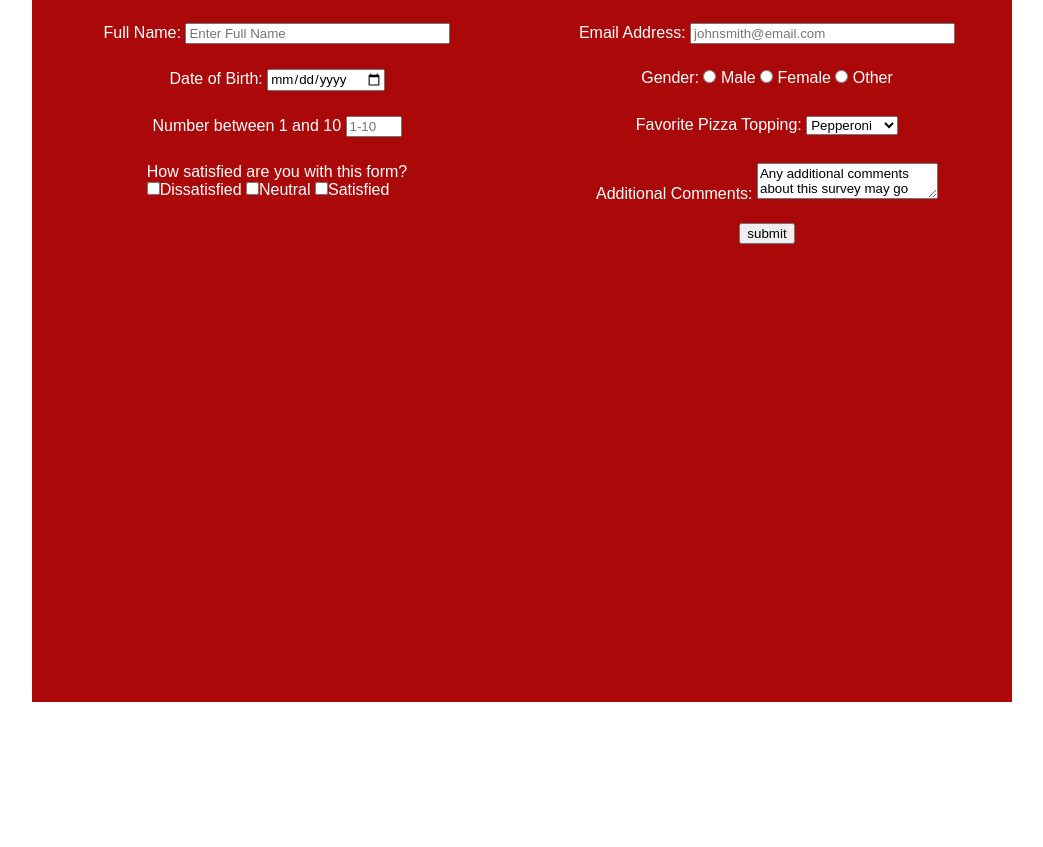
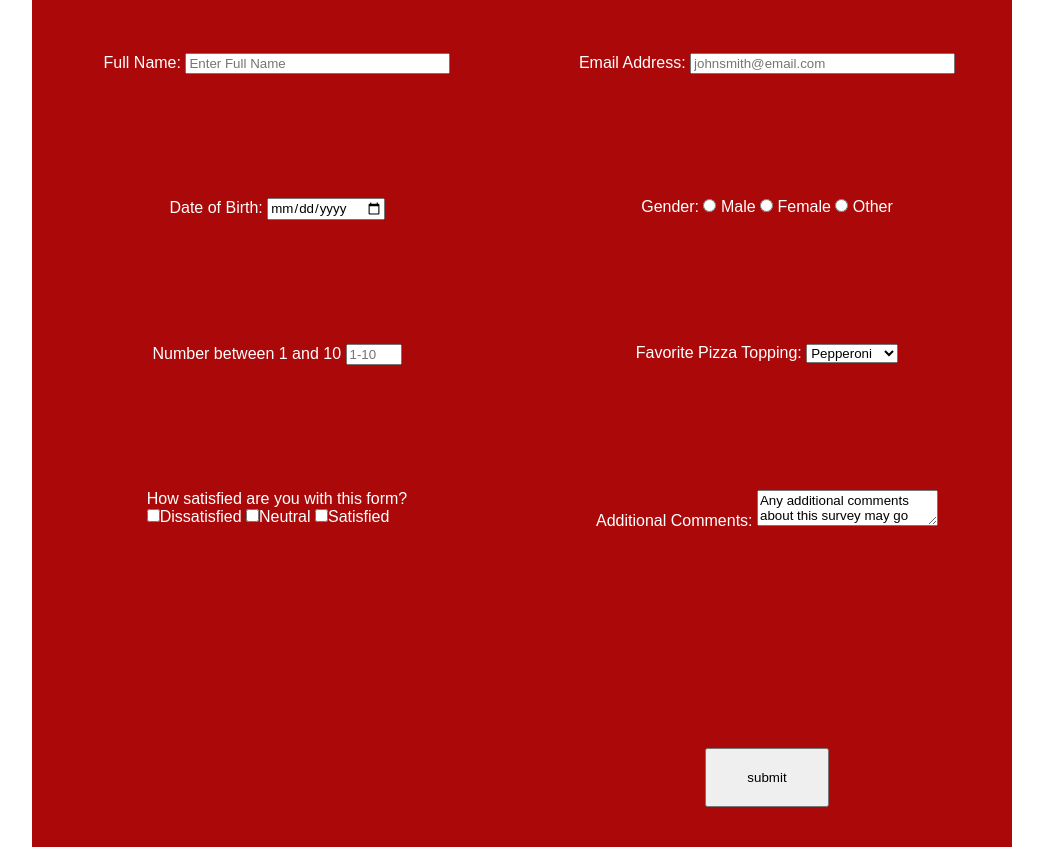
Before and after one commit to aaronlng/survey-form, a plain HTML site: page index.html in a window 1280 px wide. Shown: the part 98-945 px from the top of the page, without its empty margins (118-1161 px from the left). Before the commit the page ends 800 px from the top, so only its background shows below. Drawn offline with Linux system fonts and the light colour scheme.

Commit message:
update submit button styling

```diff
--- a/assets/css/main.css
+++ b/assets/css/main.css
@@ -14,7 +14,7 @@ body {
 main {
     background: #ab0909;
     color: #ffffff;
-    height: 100vh;
+    height: 100%;
 }
 
 h1 {
@@ -28,8 +28,19 @@ p {
     margin-bottom: 20px;
 }
 
+form {
+    height: 100vh;
+    margin-top: 50px;
+}
 fieldset {
     border: none;
+}
+
+/* submit button */
+
+#submit {
+    padding: 0px 60px;
+    margin-bottom: 40px;
 }
 
 /* grid */
@@ -55,5 +66,6 @@ fieldset {
         grid-column: 2/3;
         align-self: end;
         justify-self: end;
+        padding: 20px 40px;
     }
 }
--- a/index.html
+++ b/index.html
@@ -62,9 +62,9 @@
             </fieldset>
             <fieldset>
                 <label for="comments">Additional Comments:</label>
-                <textarea name="comments">Any additional comments about this survey may go here.</textarea>
+                <textarea name="comments" id="comments">Any additional comments about this survey may go here.</textarea>
             </fieldset>
-            <input id="submit" type="submit" name="submit" value="submit">
+            <input id="submit" type="submit" name="submit" value="submit" id="submit">
         </form>
     </main>
 </body>
```
